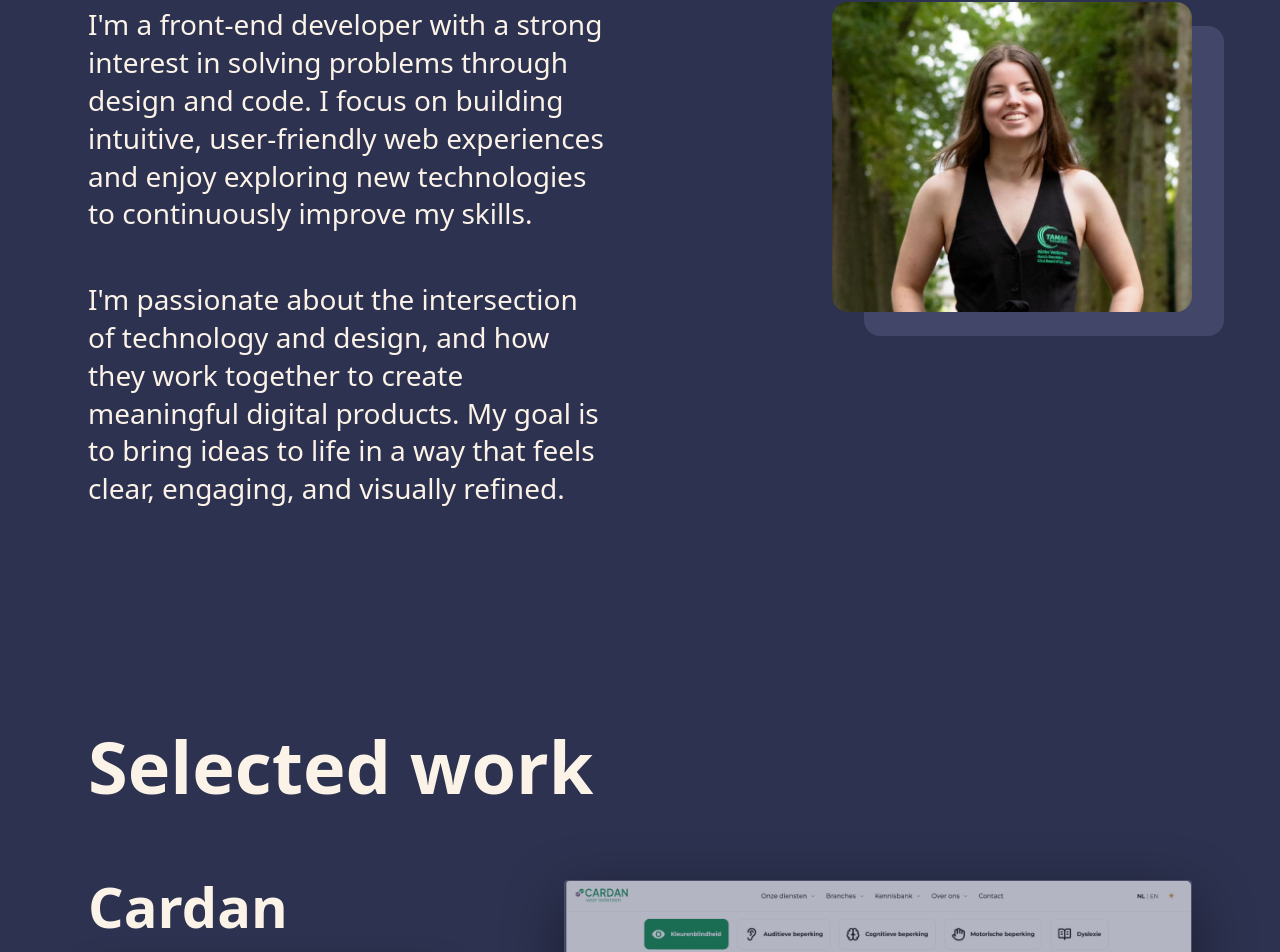
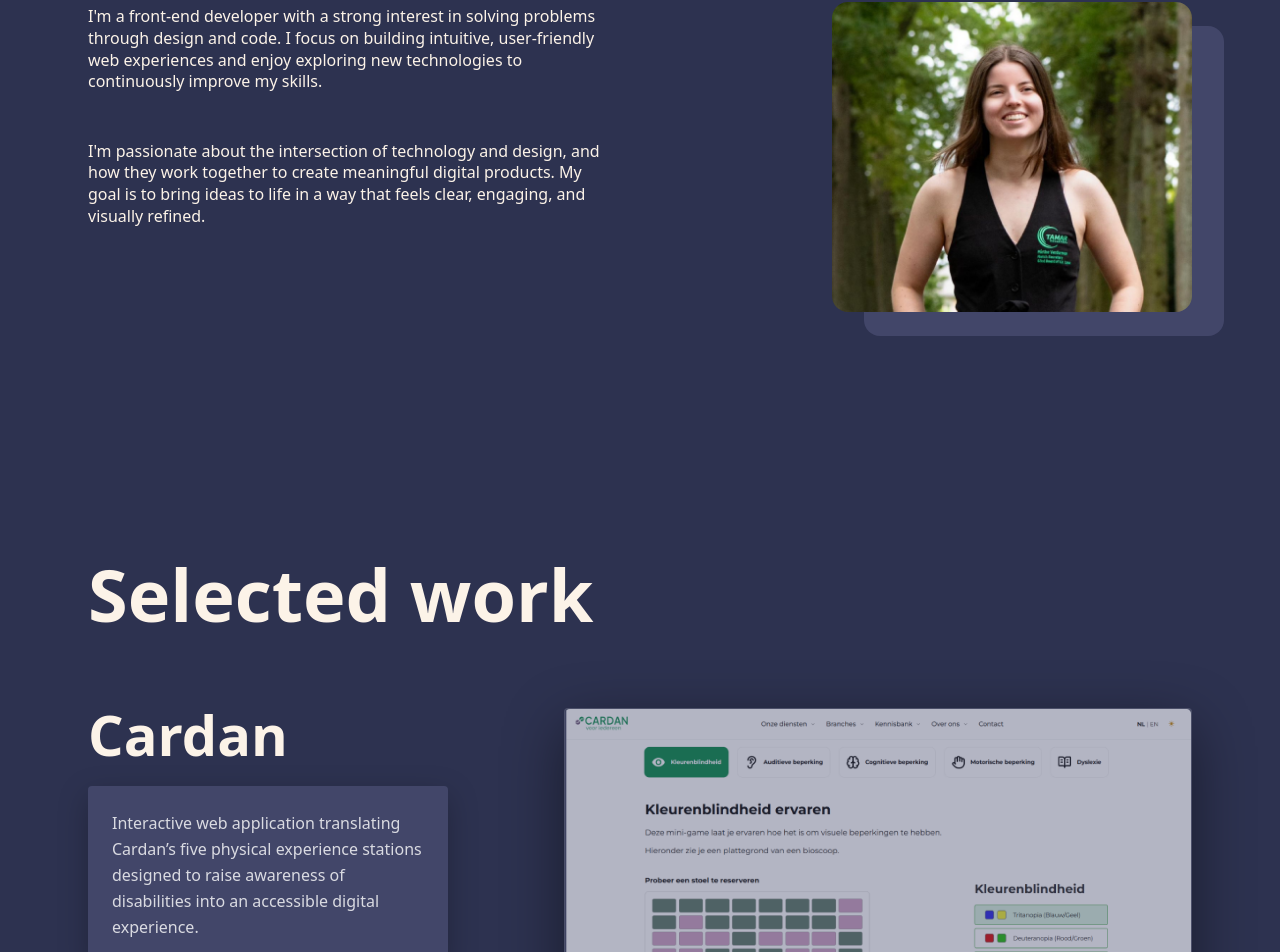
Before and after one commit to Muurthe/showcase-portfoliov2, a Next.js app: page / in a window 1280 px wide. Shown: the part 1014-1966 px from the top of the page. Built offline with nearby package versions, Linux system fonts and the light colour scheme.

Commit message:
style: normal text to 16 px

```diff
--- a/src/components/layout/ProjectCard.tsx
+++ b/src/components/layout/ProjectCard.tsx
@@ -22,7 +22,7 @@ export default function ProjectCard({ title, description, tags, href }: ProjectC
     >
       <h3 className="text-3xl font-semibold text-[rgb(var(--text))]">{title}</h3>
 
-      <p className="mt-4 text-lg leading-relaxed text-white/80">
+      <p className="mt-4 leading-relaxed text-white/80">
         {description}
       </p>
 
--- a/src/components/sections/About.tsx
+++ b/src/components/sections/About.tsx
@@ -10,14 +10,14 @@ export default function About() {
             About
           </h2>
 
-          <p className="mt-10 text-[28px] leading-[1.35] text-[rgb(var(--text))]">
+          <p className="mt-10 leading-[1.35] text-[rgb(var(--text))]">
             I&apos;m a front-end developer with a strong interest in solving
             problems through design and code. I focus on building intuitive,
             user-friendly web experiences and enjoy exploring new technologies to
             continuously improve my skills.
           </p>
 
-          <p className="mt-12 text-[28px] leading-[1.35] text-[rgb(var(--text))]">
+          <p className="mt-12 leading-[1.35] text-[rgb(var(--text))]">
             I&apos;m passionate about the intersection of technology and design,
             and how they work together to create meaningful digital products. My
             goal is to bring ideas to life in a way that feels clear, engaging,
--- a/src/components/sections/Work.tsx
+++ b/src/components/sections/Work.tsx
@@ -60,7 +60,7 @@ export default function Work() {
 
               {/* Description block */}
               <div className="mt-6 w-full max-w-90 rounded-sm bg-[rgb(var(--surface))] p-6 text-white/80 shadow-[0_10px_30px_rgba(0,0,0,0.25)]">
-                <p className="text-[14px] leading-relaxed">{p.description}</p>
+                <p className="leading-relaxed">{p.description}</p>
               </div>
 
               {/* Tags bottom-left like in screenshot */}
```
